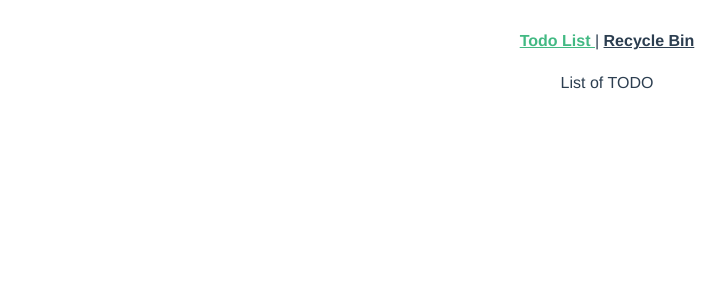
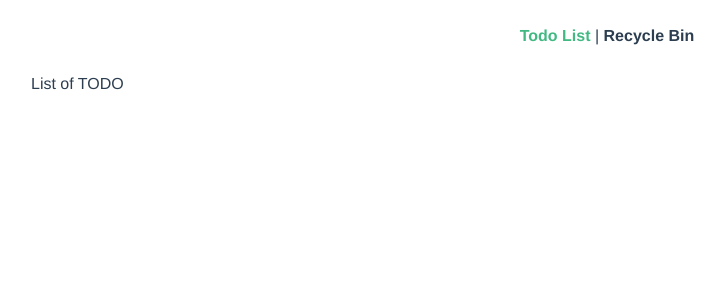
Before and after one commit to dobromir-hristov/todo-app, a Vue app: page / in a window 1280 px wide. Shown: the top 300 px of the page, without its empty margins (33-758 px from the left). Built offline with nearby package versions, Linux system fonts and the light colour scheme.

Commit message:
feat: add basic theming and styling

```diff
--- a/package.json
+++ b/package.json
@@ -10,6 +10,7 @@
     "lint": "vue-cli-service lint"
   },
   "dependencies": {
+    "bulma": "^0.8.0",
     "core-js": "^3.4.4",
     "vue": "^2.6.10",
     "vue-router": "^3.1.3"
--- a/src/App.vue
+++ b/src/App.vue
@@ -1,7 +1,9 @@
 <template>
   <div id="app">
-    <the-nav />
-    <router-view />
+    <div class="container">
+      <the-nav class="text-centered" />
+      <router-view />
+    </div>
   </div>
 </template>
 
@@ -14,12 +16,12 @@ export default {
 </script>
 
 <style lang="scss">
+@import "assets/styles/app";
+
 #app {
   font-family: 'Avenir', Helvetica, Arial, sans-serif;
   -webkit-font-smoothing: antialiased;
   -moz-osx-font-smoothing: grayscale;
-  text-align: center;
   color: $theme--color-secondary;
 }
-
 </style>
--- /dev/null
+++ b/src/assets/styles/app.scss
@@ -0,0 +1,2 @@
+@import 'modules/typography';
+@import "vendor/bulma";
--- /dev/null
+++ b/src/assets/styles/modules/typography.scss
@@ -0,0 +1,3 @@
+.text-centered {
+  text-align: center;
+}
--- /dev/null
+++ b/src/assets/styles/vendor/bulma-variables.scss
@@ -0,0 +1 @@
+$primary: $theme--color-main;
--- /dev/null
+++ b/src/assets/styles/vendor/bulma.scss
@@ -0,0 +1,7 @@
+@import "bulma-variables";
+@import "~bulma/sass/utilities/_all.sass";
+@import "~bulma/sass/base/_all.sass";
+@import "~bulma/sass/elements/button.sass";
+@import "~bulma/sass/elements/container.sass";
+@import "~bulma/sass/form/_all.sass";
+@import "~bulma/sass/grid/columns";
```
Also changed, not shown: 1 other file (tests, documents, lock files or other folders).
